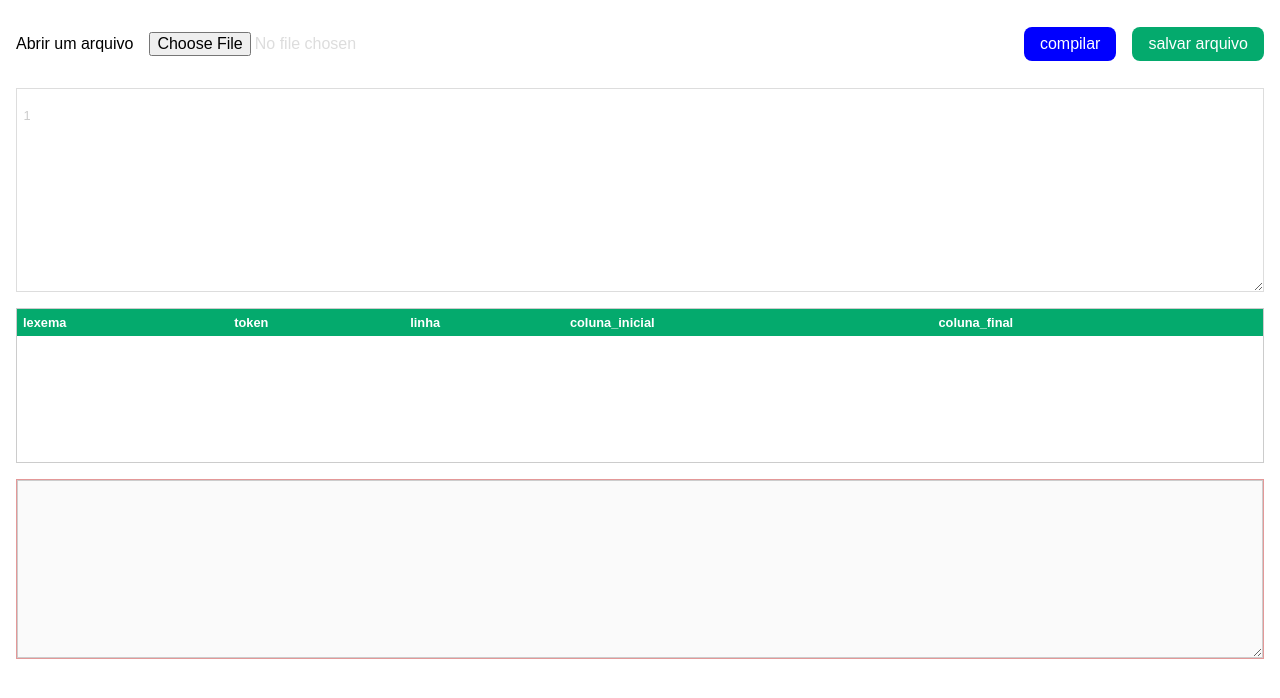
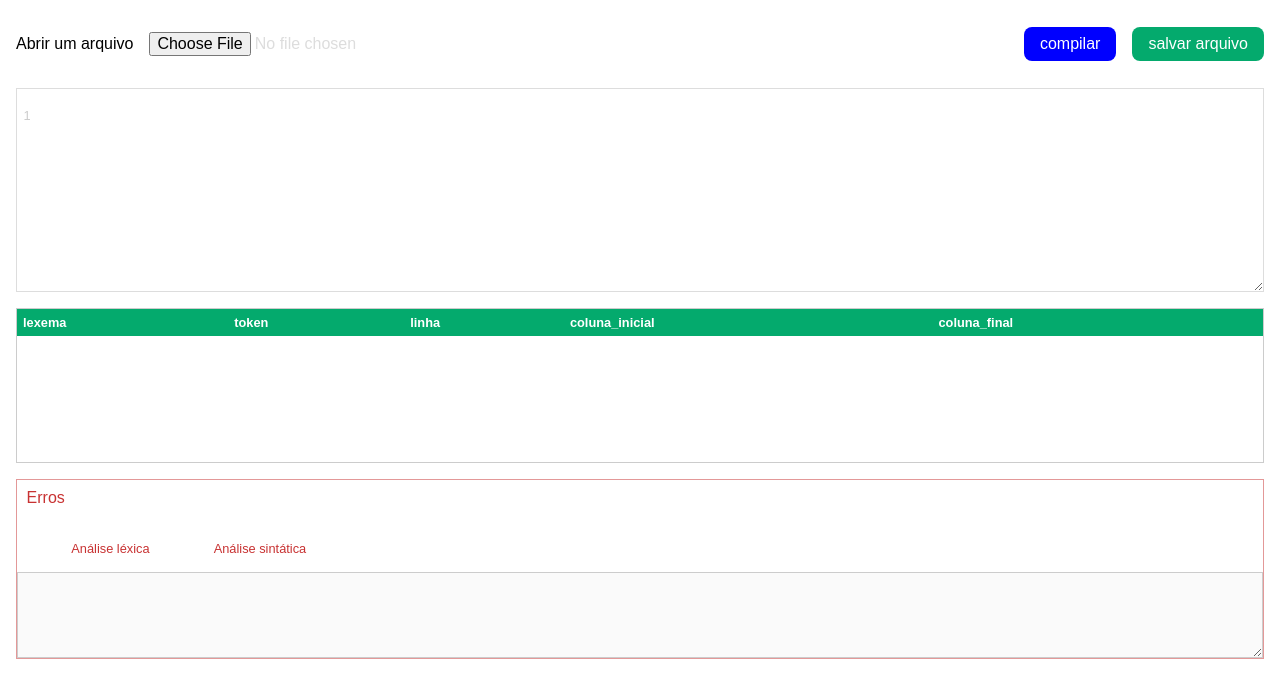
Before and after one commit to karoldm/compiladores, a React (Create React App) app: page / in a window 1280 px wide. Shown: the top 698 px of the page. Built offline with nearby package versions, Linux system fonts and the light colour scheme; the HTML template or start-up script is replaced by a standard one.

Commit message:
add: divider

```diff
--- a/src/App.tsx
+++ b/src/App.tsx
@@ -5,8 +5,8 @@ import { CodeEditor } from "./components/CodeEditor";
 import { Errors } from "./components/Errors";
 import { FileInput } from './components/FileInput';
 import { Table } from "./components/Table";
-import { Lexer } from './functions/Lexer';
-import { Parser } from './functions/Parser';
+import { Lexer } from './functions/lexer';
+import { Parser } from './functions/parser';
 import { ITokens } from './interfaces/table';
 
 const Container = styled.main`
--- a/src/components/Errors/index.tsx
+++ b/src/components/Errors/index.tsx
@@ -24,6 +24,36 @@ const Textarea = styled.textarea`
   line-height: 1.4rem;
 `;
 
+const Erros = styled.p`
+  width: 100%;
+  font-size: 1rem;
+  color: rgb(200, 50, 50);;
+  padding: 0.6rem;
+  font-style: bold;
+`;
+
+const Divider = styled.ul`
+  width: 100%;
+  font-size: .8rem;
+
+`;
+
+const Tabs = styled.li`
+  width: 9%;
+  border-radius: 3px 3px 0px 0px;
+  font-size: .8rem;
+  display: inline-block;
+  color: rgb(200, 50, 50);;
+  margin-left: 3%;
+  padding-top: 8px;
+  text-align: center;
+  cursor: pointer;
+  &:active, &:hover{
+    border-top:  3px solid rgba(200, 50, 50, .5);;
+    background-color: white;
+  }
+`;
+
 interface Props {
   errors: string[];
 }
@@ -40,8 +70,15 @@ export const Errors =  ({ errors }: Props) => {
   }, [errors]);
 
   return (
+    <>
     <Container>
-      <Textarea value= { errorString } disabled />
+    <Erros>Erros</Erros>
+    <Divider>
+      <Tabs value = {1}>Análise léxica</Tabs>
+      <Tabs value = {2}>Análise sintática</Tabs>
+    </Divider>
+    <Textarea value= { errorString } disabled />
     </Container>
+    </>
   );
 }
```
